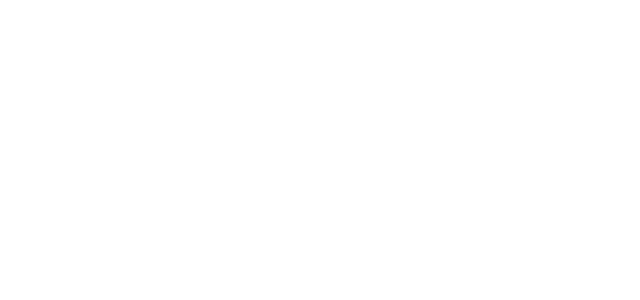
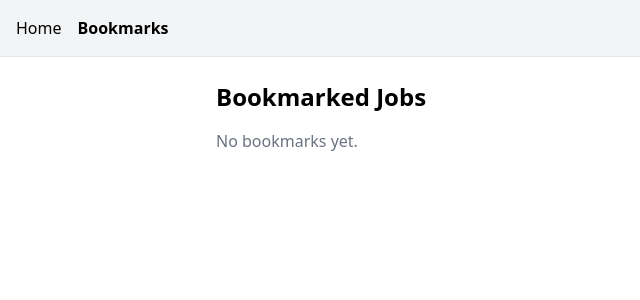
Before and after one commit to rajakkertia/jobSearch, an Angular app: page /bookmarks in a window 1280 px wide. Before the commit this address led to /. Shown: the top 300 px of the page, without its empty margins (0-640 px from the left). Built offline with nearby package versions, Linux system fonts and the light colour scheme.

Commit message:
bookmark page with navigation added

```diff
--- a/angular.json
+++ b/angular.json
@@ -7,7 +7,9 @@
       "projectType": "application",
       "schematics": {
         "@schematics/angular:component": {
-          "style": "scss"
+          "standalone": true,
+          "style": "scss",
+          "skipTests": true
         }
       },
       "root": "",
@@ -20,18 +22,11 @@
             "outputPath": "dist/job-search",
             "index": "src/index.html",
             "browser": "src/main.ts",
-            "polyfills": [
-              "zone.js"
-            ],
+            "polyfills": ["zone.js"],
             "tsConfig": "tsconfig.app.json",
             "inlineStyleLanguage": "scss",
-            "assets": [
-              "src/favicon.ico",
-              "src/assets"
-            ],
-            "styles": [
-              "src/styles.scss"
-            ],
+            "assets": ["src/favicon.ico", "src/assets"],
+            "styles": ["src/styles.scss"],
             "scripts": []
           },
           "configurations": {
@@ -79,19 +74,11 @@
         "test": {
           "builder": "@angular/build:karma",
           "options": {
-            "polyfills": [
-              "zone.js",
-              "zone.js/testing"
-            ],
+            "polyfills": ["zone.js", "zone.js/testing"],
             "tsConfig": "tsconfig.spec.json",
             "inlineStyleLanguage": "scss",
-            "assets": [
-              "src/favicon.ico",
-              "src/assets"
-            ],
-            "styles": [
-              "src/styles.scss"
-            ],
+            "assets": ["src/favicon.ico", "src/assets"],
+            "styles": ["src/styles.scss"],
             "scripts": []
           }
         }
--- a/src/app/app.component.html
+++ b/src/app/app.component.html
@@ -1 +1,10 @@
+<nav class="p-4 flex gap-4 bg-gray-100 border-b">
+  <a
+    routerLink="/"
+    routerLinkActive="font-bold"
+    [routerLinkActiveOptions]="{ exact: true }"
+    >Home</a
+  >
+  <a routerLink="/bookmarks" routerLinkActive="font-bold">Bookmarks</a>
+</nav>
 <router-outlet></router-outlet>
--- /dev/null
+++ b/src/app/bookmarks/bookmarks.component.html
@@ -0,0 +1,25 @@
+<div class="max-w-4xl mx-auto p-6">
+  <h1 class="text-2xl font-bold mb-4">Bookmarked Jobs</h1>
+
+  @if (bookmarks().length === 0) {
+  <div class="text-gray-500">No bookmarks yet.</div>
+  } @for (job of bookmarks(); track job.job_id) {
+  <div class="p-4 border rounded shadow mb-4">
+    <h2 class="text-xl font-semibold">{{ job.job_title }}</h2>
+    <p class="text-sm text-gray-600">
+      {{ job.employer_name }} – {{ job.job_city }}
+    </p>
+    <p
+      class="mt-2 text-sm text-gray-700"
+      [innerHTML]="job.job_description | slice : 0 : 200"
+    ></p>
+    <a
+      [href]="job.job_apply_link"
+      target="_blank"
+      class="text-blue-600 underline mt-2 inline-block"
+    >
+      Apply
+    </a>
+  </div>
+  }
+</div>
--- /dev/null
+++ b/src/app/bookmarks/bookmarks.component.ts
@@ -0,0 +1,17 @@
+import { Component } from '@angular/core';
+import { BookmarkService } from '../shared/services/bookmark.service';
+import { SlicePipe } from '@angular/common';
+
+@Component({
+  selector: 'app-bookmarks',
+  standalone: true,
+  imports: [SlicePipe],
+  templateUrl: './bookmarks.component.html',
+  styleUrls: ['./bookmarks.component.scss']
+})
+export class BookmarksComponent {
+
+  bookmarks = this._bookmarkService.bookmarks;
+
+  constructor(private readonly _bookmarkService: BookmarkService) { }
+}
--- a/src/app/job-search/job-list.service.ts
+++ b/src/app/job-search/job-list.service.ts
@@ -6,7 +6,7 @@
   providedIn: 'root'
 })
 export class JobListService {
-  private http = inject(HttpClient);
+  private readonly _http = inject(HttpClient);
 
   private readonly baseUrl = 'https://jsearch.p.rapidapi.com/search';
   private readonly headers = new HttpHeaders({
@@ -23,6 +23,6 @@
       .set('page', page.toString())
       .set('num_pages', '1');
 
-    return this.http.get(this.baseUrl, { headers: this.headers, params });
+    return this._http.get(this.baseUrl, { headers: this.headers, params });
   }
 }
```
Also changed, not shown: src/app/app.component.ts (+7 -5 lines), src/app/app.routes.ts (+3 -4 lines), src/app/bookmarks/bookmarks.component.scss (added).
